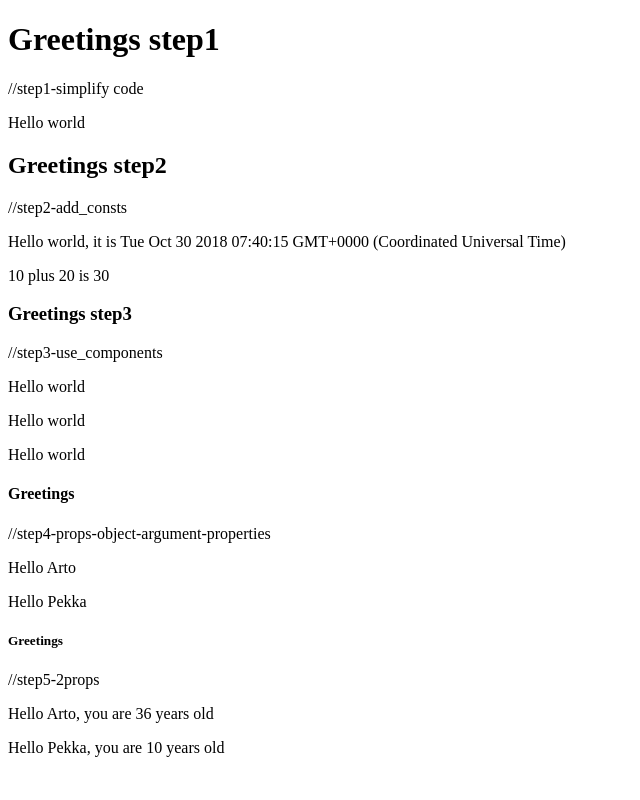
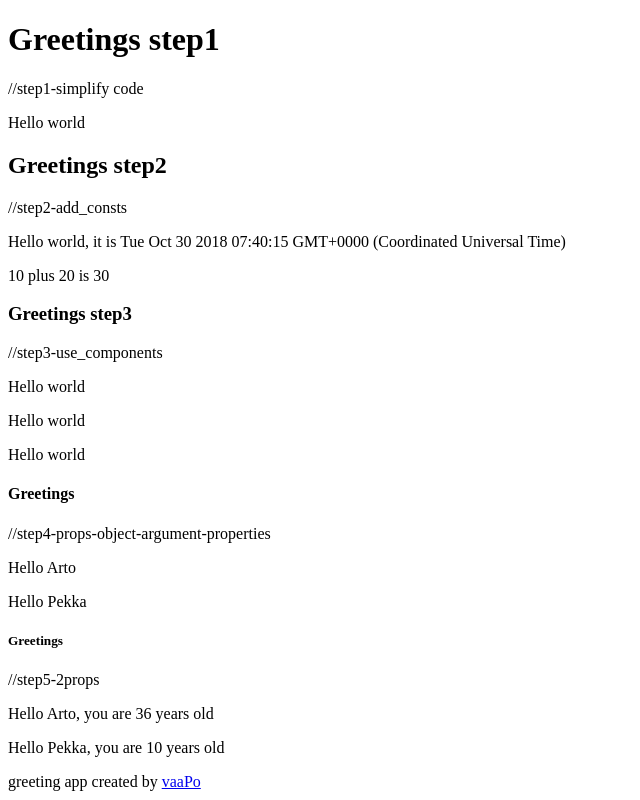
Before and after one commit to vaaPo/fullstackopen_homeworks, a React (Create React App) app in the folder osa1_doc/osa1/: page / in a window 1280 px wide. Shown: the whole page, without its empty margins (0-640 px from the left). Built offline with nearby package versions, Linux system fonts and the light colour scheme.

Commit message:
step6,7 footer_err vs Footer

```diff
--- a/osa1_doc/osa1/src/index.js
+++ b/osa1_doc/osa1/src/index.js
@@ -33,6 +33,22 @@ const Hello_w_2props = (props) => {
     )
 }
 
+//step6-missing-capital-in-component-name-footer
+const footer_err = () => {
+    return (
+      <div>greeting app created by <a href="https://github.com/vaaPo/fullstackopen_homeworks/commits/master/osa1_doc">osa1_doc</a></div>
+    )
+  }
+
+ //step6-missing-capital-in-component-name-footer
+const Footer = () => {
+    return (
+      <div>greeting app created by <a href="https://github.com/vaaPo/fullstackopen_homeworks/commits/master/osa1_doc">vaaPo</a></div>
+    )
+  }
+
+
+
 //step3-user_components in App
 const App = () => {
     const now = new Date() //step2-add_consts
@@ -63,9 +79,14 @@ const App = () => {
                         <Hello_w_props name="Pekka" />
                         <div id="step5">
                             <h5>Greetings</h5>
-                            //step5-2props
-                            <Hello_w_2props name="Arto" age={26 + 10} />
+                            //step5-2props                            <Hello_w_2props name="Arto" age={26 + 10} />
                             <Hello_w_2props name={nimi} age={ika} />
+                            <div id="step6">
+                                <footer_err />
+                                <div id="step7">
+                                <Footer />
+                                </div>
+                            </div>
                         </div>
                     </div>
                 </div>
```
